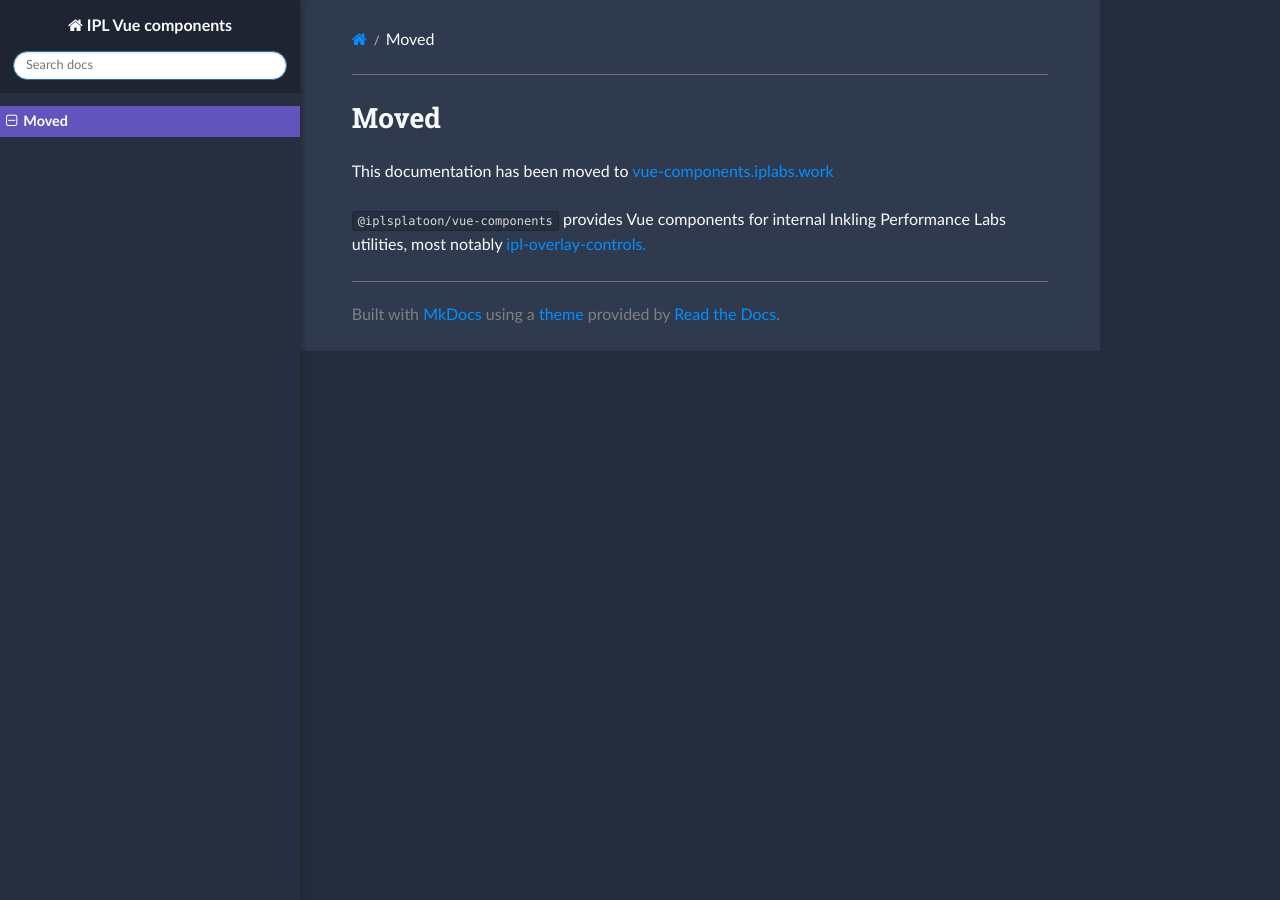
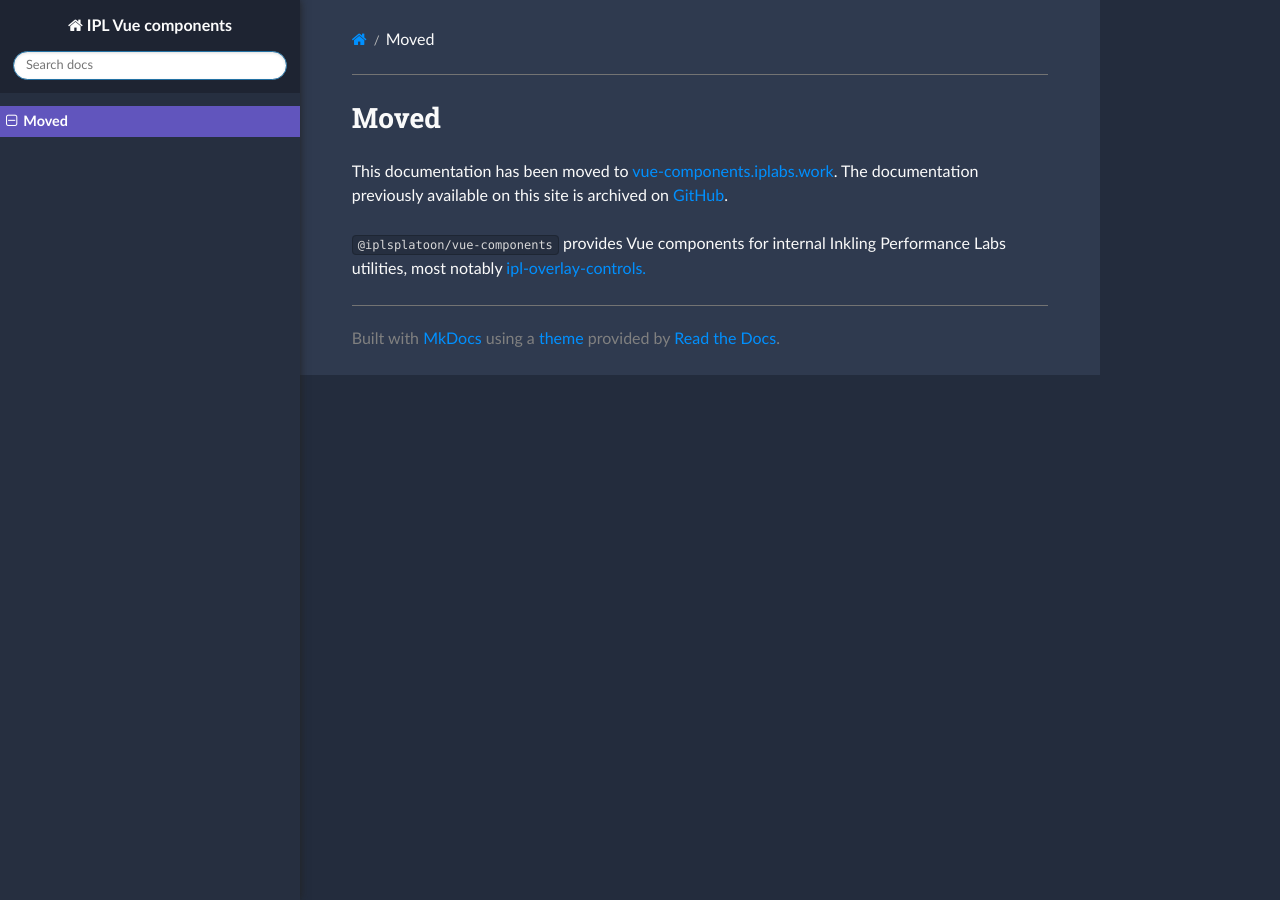
Before and after one commit to IPLSplatoon/vue-components, an MkDocs documentation site: the page built from docs/index.md, in a window 1280 px wide. Built offline with MkDocs 1.6.1, drawn with Linux system fonts in a browser that asks for light colours; nearby versions of some CDN libraries.

Commit message:
[skip ci] Add link to access old RTD docs

```diff
--- a/docs/index.md
+++ b/docs/index.md
@@ -1,5 +1,6 @@
 # Moved
 
-This documentation has been moved to [vue-components.iplabs.work](https://vue-components.iplabs.work/)
+This documentation has been moved to [vue-components.iplabs.work](https://vue-components.iplabs.work/).
+The documentation previously available on this site is archived on [GitHub](https://github.com/IPLSplatoon/vue-components/tree/09c3b27f0a3c60bf093bbfdf45dd2127e8d52732/docs).
 
 `@iplsplatoon/vue-components` provides Vue components for internal Inkling Performance Labs utilities, most notably [ipl-overlay-controls.](https://github.com/inkfarer/ipl-overlay-controls)
```
